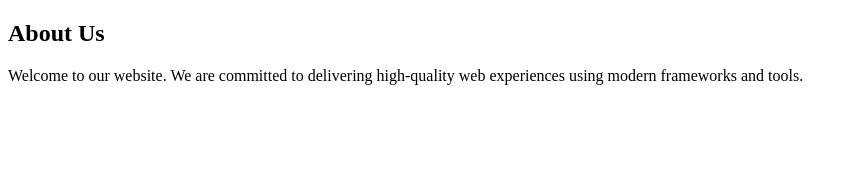
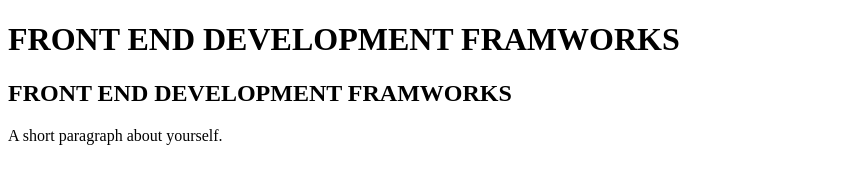
Before and after one commit to saivignesh-26/week1, a plain HTML site: page index.html in a window 1280 px wide. Shown: the whole page, without its empty margins (0-854 px from the left). Drawn offline with Linux system fonts and the light colour scheme.

Commit message:
Initail commit with html structure

```diff
--- a/index.html
+++ b/index.html
@@ -1,8 +1,11 @@
 <!DOCTYPE html>
 <html lang="en">
+<head>
+<title>My Website</title>
+</head>
 <body>
-<h2>About Us</h2>
-<p>Welcome to our website. We are committed to delivering high-quality web
-experiences using modern frameworks and tools.</p>
+<h1>FRONT END DEVELOPMENT FRAMWORKS</h1>
+<h2> FRONT END DEVELOPMENT FRAMWORKS </h2>
+<p>A short paragraph about yourself.</p>
 </body>
 </html>
```
